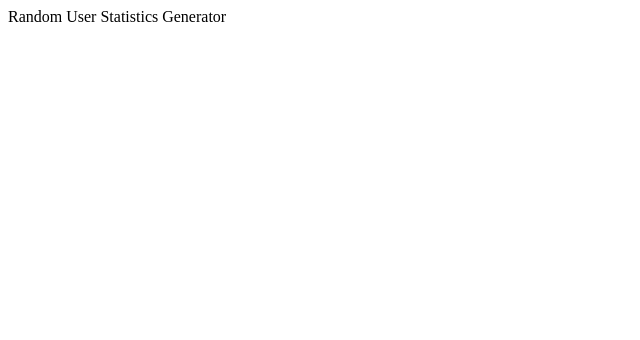
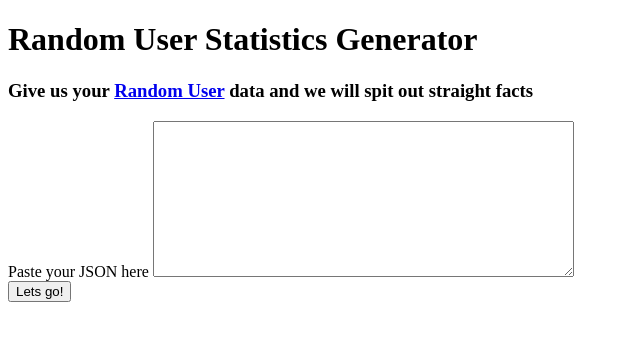
Before and after one commit to Dcheng0596/random-user, an Angular app in the folder client/: page / in a window 1280 px wide. Shown: the top 340 px of the page, without its empty margins (0-640 px from the left). Built offline with nearby package versions, Linux system fonts and the light colour scheme.

Commit message:
Add title and text input form

```diff
--- a/client/src/app/app.component.html
+++ b/client/src/app/app.component.html
@@ -1,10 +1,21 @@
 
 <div id="main">
   <div class="content">
+    <h1 class="title">Random User Statistics Generator</h1>
+    <h3 class="description">Give us your <a href="https://randomuser.me" target="_blank"> Random User</a> data and we will spit out straight facts</h3>
     <div class="input-container">
-      <div class="title">Random User Statistics Generator</div>
-      <div class="text-form"></div>
-      <div class="upload-form"></div>
+      <div class="text-input">
+        <form id="text-form">
+          <div class="text-form-area">
+            <label for="user-data">Paste your JSON here </label>
+            <textarea form="text-form" name="user-data" id="user-data" cols="50" rows="10"></textarea>
+          </div>
+          <div class="text-form-submit">
+            <input type="submit" value="Lets go!">
+          </div>
+        </form>
+      </div>
+      <div class="upload-input"></div>
     </div>
     <div class="stats-container"></div>
   </div>
```
